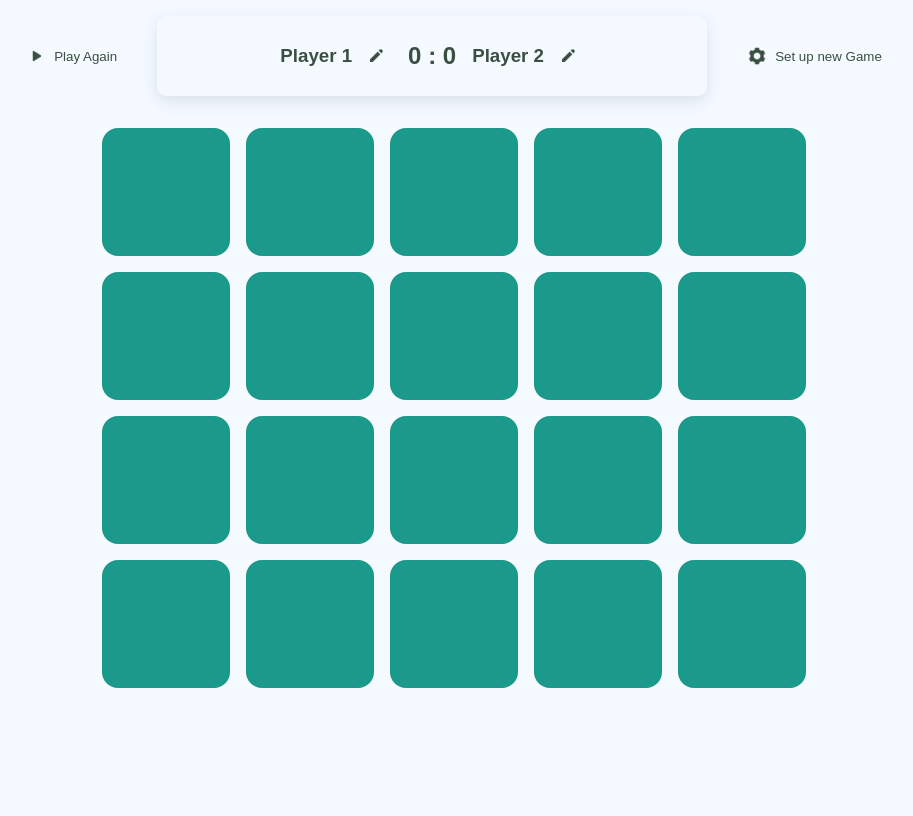
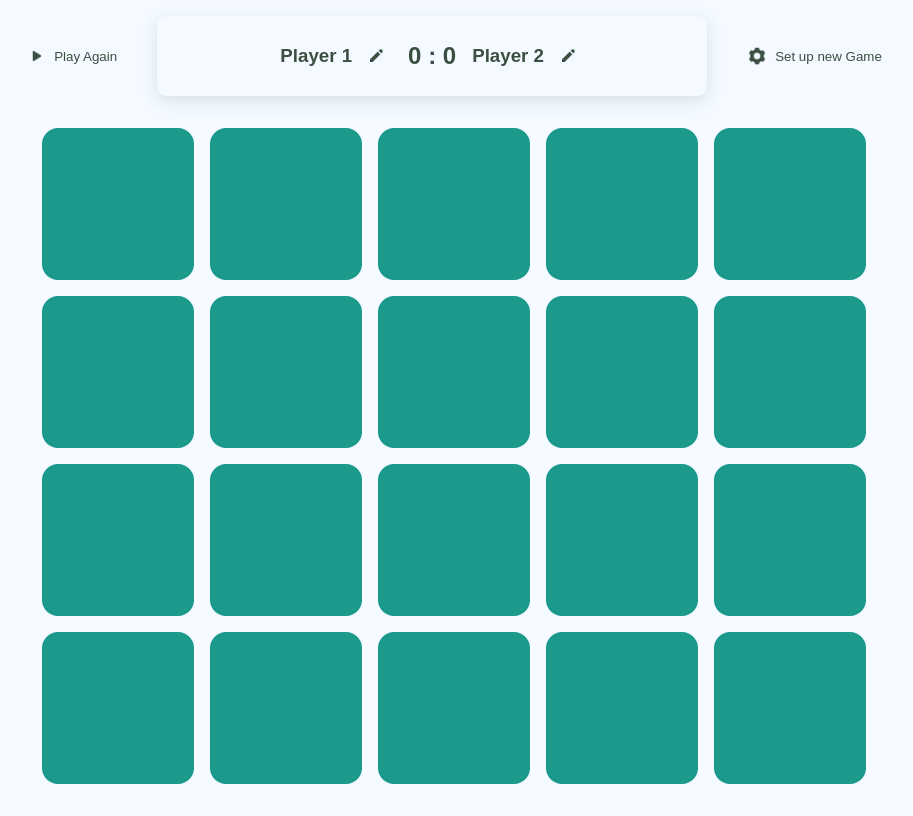
Before and after one commit to allokz/react--sound-memory, a React (Create React App) app: page / in a window 1280 px wide. Both pictures are taken after a click on the button "Start new Game". Shown: the whole page, without its empty margins (186-1099 px from the left). Built offline with nearby package versions, Linux system fonts and the light colour scheme.

Commit message:
Update Card dimensions
dimensions of every memory card will now be calculated based on browser view hight

```diff
--- a/src/Components/Card/Card.css
+++ b/src/Components/Card/Card.css
@@ -1,6 +1,6 @@
 .card {
-    width: 8rem;
-    height: 8rem;
+    width: calc((100vh - 128px - 4rem) / 4);
+    height: calc((100vh - 128px - 4rem) / 4);
     border-radius: 1rem;
     box-sizing: border-box;
 }
```
